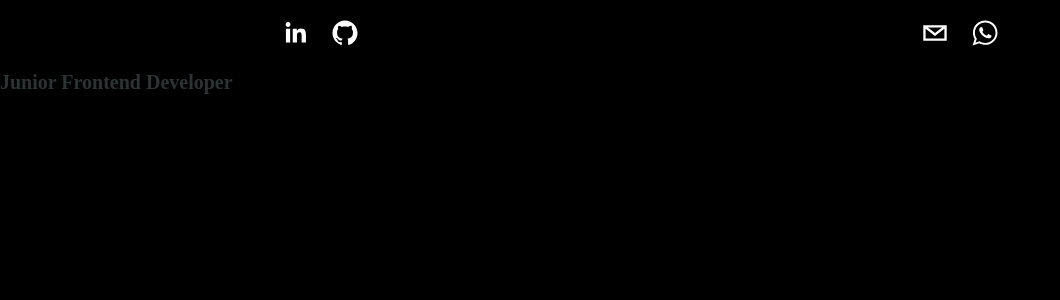
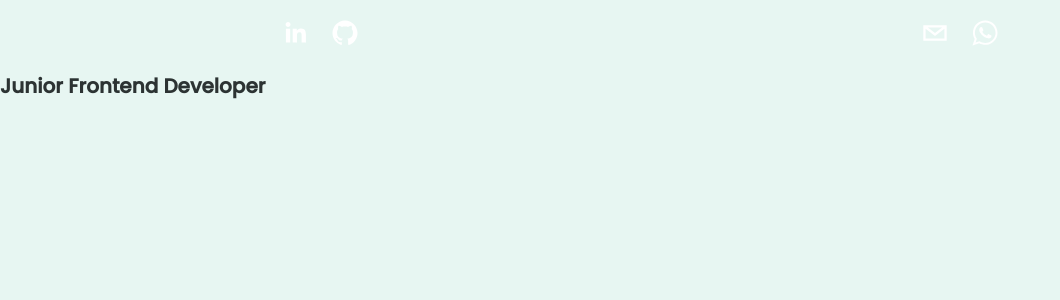
Before and after one commit to niklashmbgr/my-personal-website-, a Next.js app: page / in a window 1280 px wide. Shown: the top 300 px of the page, without its empty margins (0-1060 px from the left). Built offline with nearby package versions, Linux system fonts and the light colour scheme.

Commit message:
change background color + implement new font-family

```diff
--- a/src/pages/styles.js
+++ b/src/pages/styles.js
@@ -1,6 +1,18 @@
 import { createGlobalStyle } from "styled-components";
 
 export const GlobalStyle = createGlobalStyle`
+    @font-face {
+  font-family: 'Poppins';
+  font-style: normal;
+  font-weight: 500;
+  src: url('/fonts/poppins-v20-latin-500.eot'); /* IE9 Compat Modes */
+  src: local(''),
+       url('/fonts/poppins-v20-latin-500.eot?#iefix') format('embedded-opentype'), /* IE6-IE8 */
+       url('/fonts/poppins-v20-latin-500.woff2') format('woff2'), /* Super Modern Browsers */
+       url('/fonts/poppins-v20-latin-500.woff') format('woff'), /* Modern Browsers */
+       url('/fonts/poppins-v20-latin-500.ttf') format('truetype'), /* Safari, Android, iOS */
+       url('/fonts/poppins-v20-latin-500.svg#Poppins') format('svg'); /* Legacy iOS */
+}
 	*,
 	*::before,
 	*::after {
@@ -10,10 +22,12 @@ export const GlobalStyle = createGlobalStyle`
 		font-size: 16px;
 	}
 	body {
+        font-family: "Poppins",sans-serif;
 		margin: 0;
         height: 100vh;
         font-size: 1rem;
-        background: black;
+        background: #e7f6f2;
     }
 
+
 `;
```
